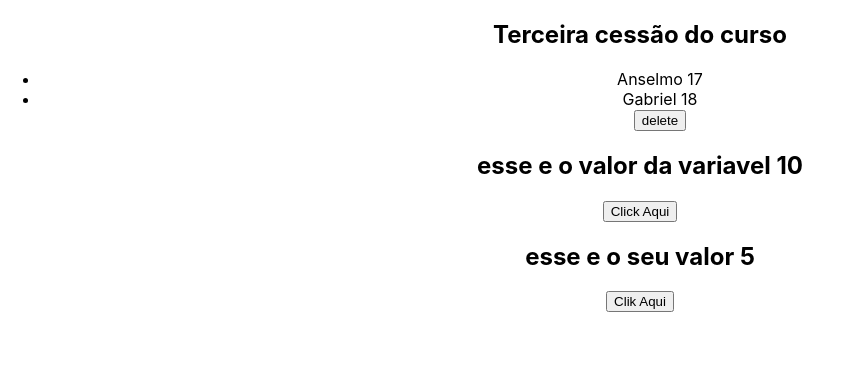
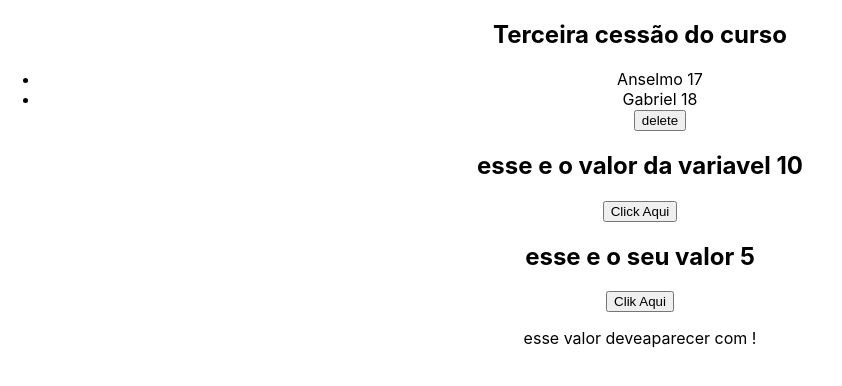
Before and after one commit to Anselmo5/CursoReact, a React (Create React App) app in the folder etapa3/: page / in a window 1280 px wide. Shown: the top 386 px of the page, without its empty margins (0-842 px from the left). Built offline with nearby package versions, Linux system fonts and the light colour scheme.

Commit message:
alteração

```diff
--- a/etapa3/src/App.js
+++ b/etapa3/src/App.js
@@ -3,6 +3,7 @@ import './App.css';
 import moon from './assets/ts.gif' // podemos utilizar o metodo assets onde utilizamos um import como variavel
 import ManegeData from './components/ManegeData';
 import ListRender from './components/ListRender';
+import Condicionaltender from './components/Condicionaltender';
 
 
 function App() {
@@ -17,6 +18,7 @@ function App() {
       </div>
       <ListRender/>
       <ManegeData/>
+      <Condicionaltender/>
     </div>
 
 
--- /dev/null
+++ b/etapa3/src/components/Condicionaltender.js
@@ -0,0 +1,13 @@
+import React, { useState } from 'react'
+
+const Condicionaltender = () => {
+    const [x] = useState(false)
+  return (
+    <div>
+      { x && <p>Isso e true</p>} {/*No react o & comercial e utilizado como concatenação tendo a sintaxe de: (variavel && conteudo) */}
+      { ! x && <p>esse valor deveaparecer com !</p>} {/* A ! tem o papel de nos da a alternativa de trocar o valor, no caso if(verdairo) or false(falso)*/}
+    </div>
+  )
+}
+
+export default Condicionaltender
```
Also changed, not shown: etapa3/src/components/ifelse.js (added, +11 -0 lines), 1 other file (tests, documents, lock files or other folders).
